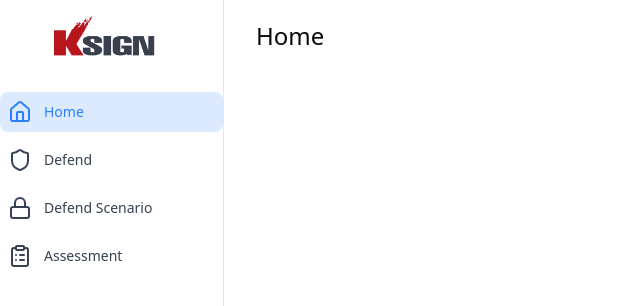
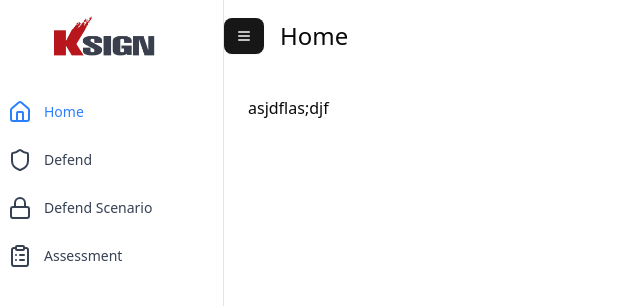
Before and after one commit to keonoh00/C-ITS, a Next.js app: page / in a window 1280 px wide. Shown: the top 306 px of the page, without its empty margins (0-640 px from the left). Built offline with nearby package versions, Linux system fonts and the light colour scheme.

Commit message:
Change Sidebar to forward ref instead of Contex Provider

```diff
--- a/src/app/layout.tsx
+++ b/src/app/layout.tsx
@@ -1,8 +1,7 @@
 import type { Metadata } from "next";
 import { Geist, Geist_Mono } from "next/font/google";
 import "./globals.css";
-import Sidebar, { SidebarProvider } from "@/components/Sidebar/Sidebar";
-import Topbar from "@/components/Topbar/Topbar";
+import ClientLayoutShell from "@/components/ClientLayoutShell/ClientLayoutShell";
 
 const geistSans = Geist({
   variable: "--font-geist-sans",
@@ -29,15 +28,7 @@ export default function RootLayout({
       <body
         className={`${geistSans.variable} ${geistMono.variable} antialiased`}
       >
-        <div className="flex flex-row">
-          <SidebarProvider>
-            <Sidebar />
-            <div className="px-4 flex flex-col w-full">
-              <Topbar />
-              {children}
-            </div>
-          </SidebarProvider>
-        </div>
+        <ClientLayoutShell>{children}</ClientLayoutShell>
       </body>
     </html>
   );
--- a/src/app/page.tsx
+++ b/src/app/page.tsx
@@ -1,5 +1,3 @@
-"use client";
-
 export default function Home() {
-  return <div></div>;
+  return <div>asjdflas;djf</div>;
 }
--- a/src/components/Sidebar/Sidebar.tsx
+++ b/src/components/Sidebar/Sidebar.tsx
@@ -1,10 +1,10 @@
 "use client";
 
-import React, { createContext, useContext, useState } from "react";
+import React, { forwardRef, useImperativeHandle, useState } from "react";
+import { Shield, ClipboardList, Lock, HomeIcon } from "lucide-react";
 import { usePathname } from "next/navigation";
 import Image from "next/image";
 import Link from "next/link";
-import { Shield, ClipboardList, Lock, HomeIcon } from "lucide-react";
 
 export interface MenuItemType {
   name: string;
@@ -19,36 +19,20 @@ export const MENU_ITEMS: MenuItemType[] = [
   { name: "Assessment", icon: <ClipboardList />, url: "/assessment" },
 ];
 
-interface SidebarContextType {
-  expanded: boolean;
+export interface SidebarRef {
   toggle: () => void;
 }
 
-const SidebarContext = createContext<SidebarContextType | undefined>(undefined);
+// eslint-disable-next-line @typescript-eslint/no-empty-object-type
+interface SidebarProps {}
 
-export const useSidebar = () => {
-  const context = useContext(SidebarContext);
-  if (!context)
-    throw new Error("useSidebar must be used within a SidebarProvider");
-  return context;
-};
+const Sidebar = forwardRef<SidebarRef, SidebarProps>(({}, ref) => {
+  const pathname = usePathname();
+  const [expanded, setExpanded] = useState(true);
 
-export const SidebarProvider: React.FC<{ children: React.ReactNode }> = ({
-  children,
-}) => {
-  const [expanded, setExpanded] = useState(true);
-  const toggle = () => setExpanded((prev) => !prev);
-
-  return (
-    <SidebarContext.Provider value={{ expanded, toggle }}>
-      {children}
-    </SidebarContext.Provider>
-  );
-};
-
-const Sidebar: React.FC = () => {
-  const { expanded } = useSidebar();
-  const pathname = usePathname();
+  useImperativeHandle(ref, () => ({
+    toggle: () => setExpanded((prev) => !prev),
+  }));
 
   return (
     <div
@@ -62,7 +46,6 @@ const Sidebar: React.FC = () => {
             src={expanded ? "/assets/logo-dark.png" : "/assets/logo-sm.png"}
             alt="Logo"
             fill
-            sizes={expanded ? "224px" : "64px"}
             className="object-contain"
           />
         </div>
@@ -75,7 +58,7 @@ const Sidebar: React.FC = () => {
                 className={`flex items-center p-2 text-sm font-medium rounded-md transition-colors duration-200
                   ${
                     pathname == item.url
-                      ? "text-blue-500 bg-blue-100 dark:bg-gray-800"
+                      ? "text-blue-500 dark:bg-gray-800"
                       : "text-gray-700 dark:text-gray-300 hover:bg-gray-100 dark:hover:bg-gray-800"
                   }
                   ${!expanded ? "justify-center" : ""}`}
@@ -96,6 +79,7 @@ const Sidebar: React.FC = () => {
       </nav>
     </div>
   );
-};
+});
 
+Sidebar.displayName = "Sidebar";
 export default Sidebar;
```
